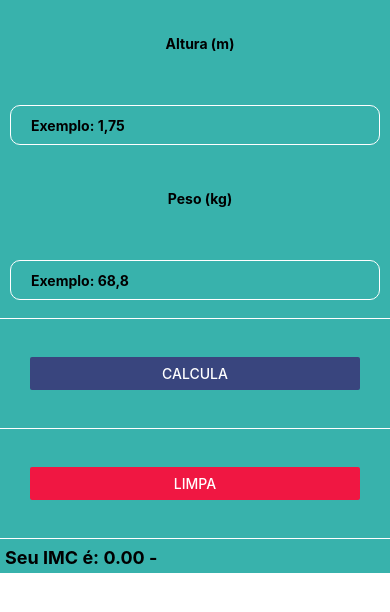
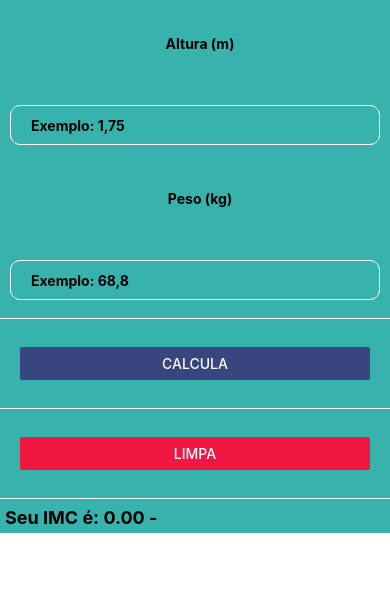
Before and after one commit to emersonpessoa01/react-native-imc, a React Native app: screen / in a window 390 px wide. Shown: the top 612 px of the page. Built offline with nearby package versions, Linux system fonts and the light colour scheme.

Commit message:
adjust margin:20 in View

```diff
--- a/App.js
+++ b/App.js
@@ -64,7 +64,7 @@ export default class App extends React.Component {
           keyboardType={"numeric"}
         />
         <Separator />
-        <View style={{margin:30}}>
+        <View style={{margin:20}}>
           <Button
             onPress={this.calculateIMC}
             title="Calcula"
@@ -74,7 +74,7 @@ export default class App extends React.Component {
         </View>
 
         <Separator />
-        <View style={{margin:30}}>
+        <View style={{margin:20}}>
           <Button
             onPress={this.clear}
             title="Limpa"
```
